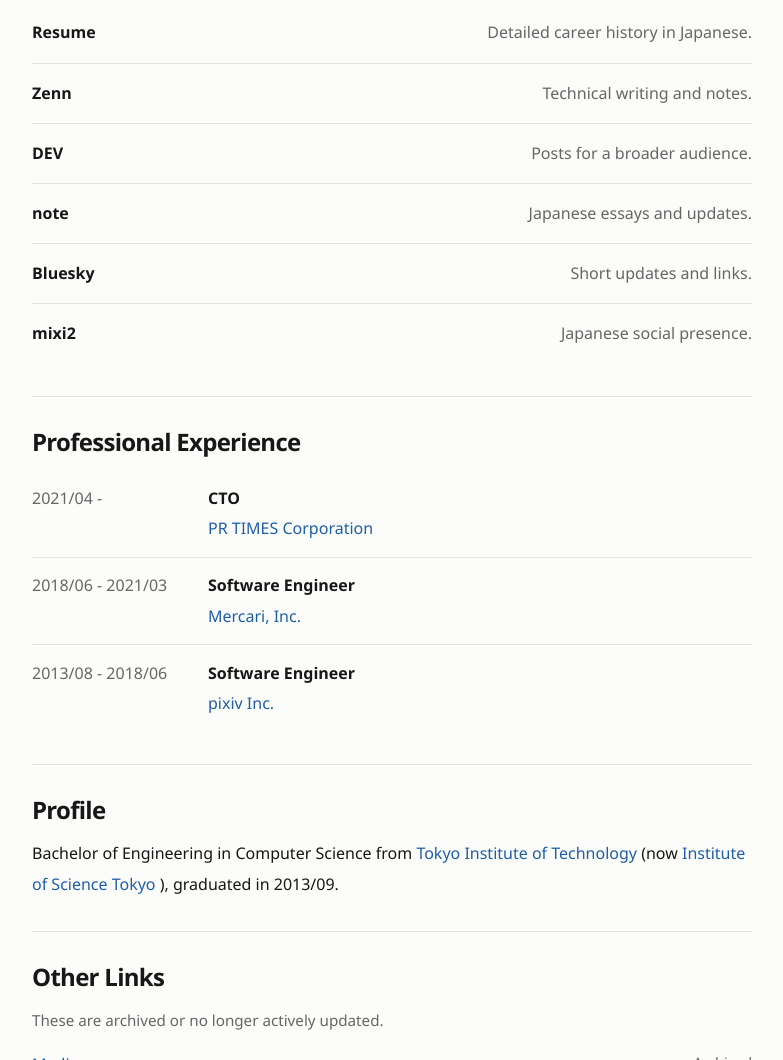
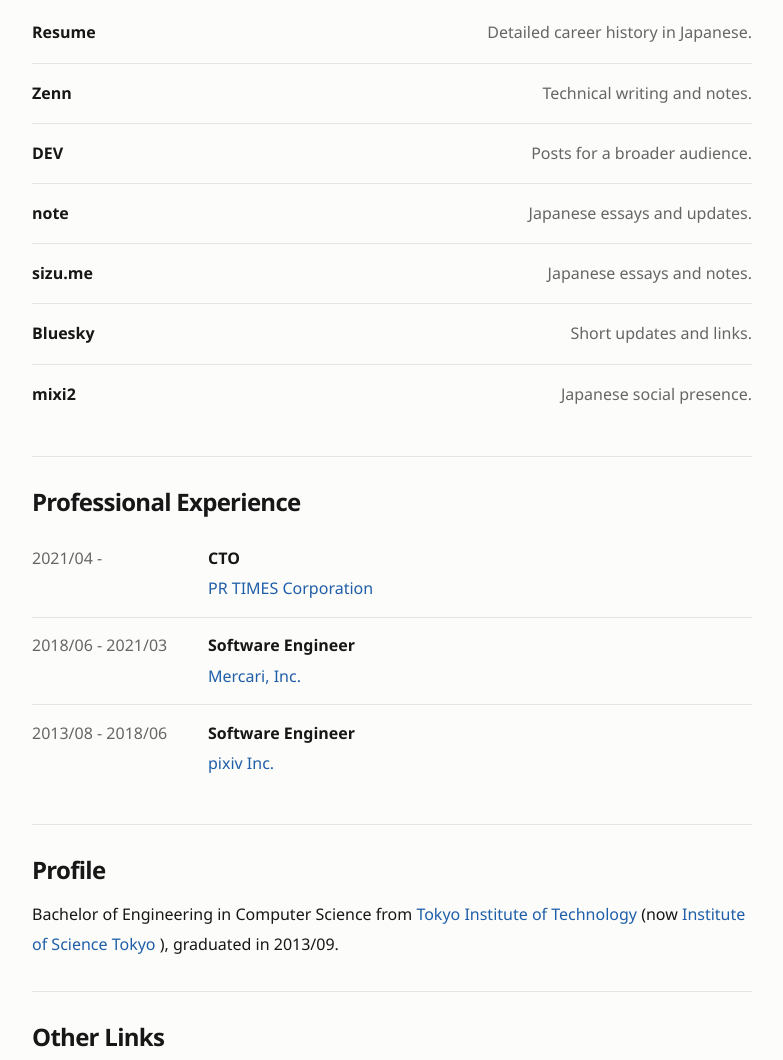
Before and after one commit to catatsuy/catatsuy_org_astro, an Astro site: page / in a window 1280 px wide. Shown: the part 1058-2118 px from the top of the page, without its empty margins (248-1031 px from the left). Built offline with nearby package versions, Linux system fonts and the light colour scheme; Astro itself is replaced by a stand-in of ours.

Commit message:
add sizu.me

```diff
--- a/src/pages/index.astro
+++ b/src/pages/index.astro
@@ -65,6 +65,11 @@ const currentLinks = [
     title: "note",
     description: "Japanese essays and updates.",
     href: "https://note.com/catatsuy",
+  },
+  {
+    title: "sizu.me",
+    description: "Japanese essays and notes.",
+    href: "https://sizu.me/catatsuy",
   },
   {
     title: "Bluesky",
```
